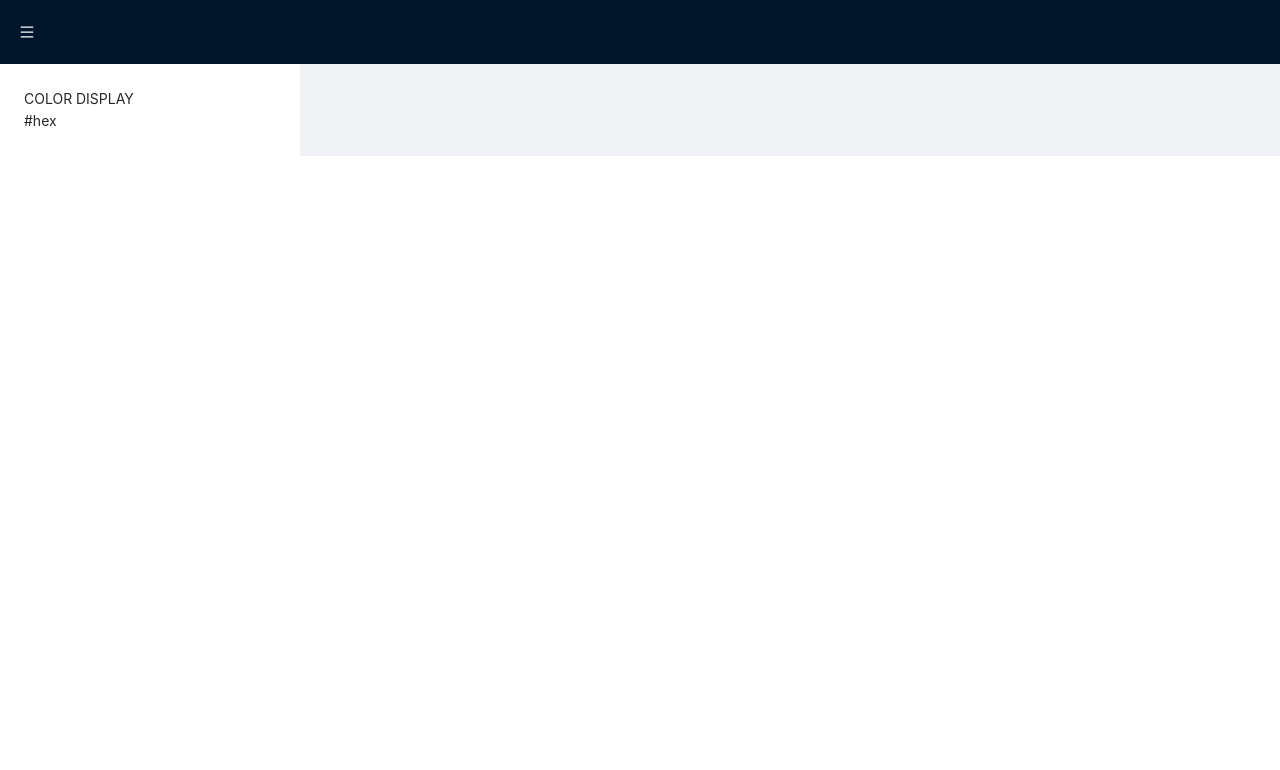
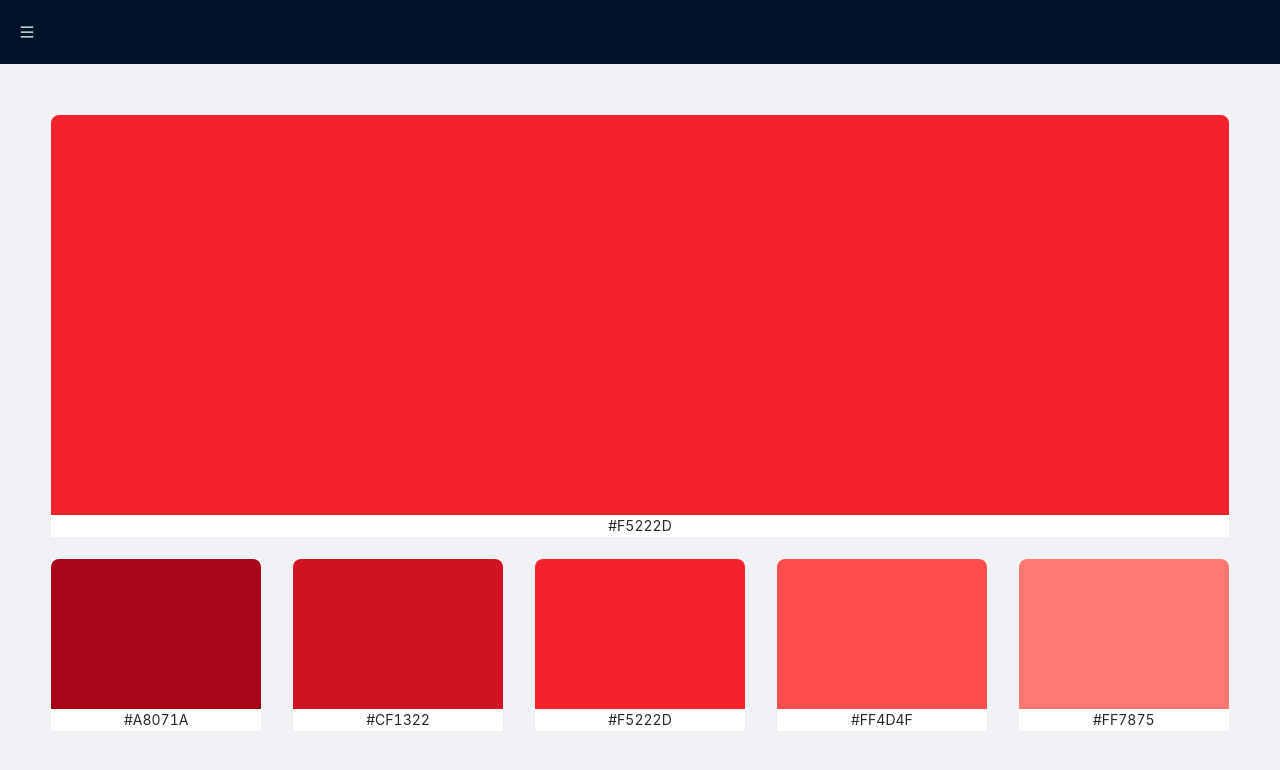
Before and after one commit to bshurts93/helpful-human-challenge, a React (Create React App) app: page / in a window 1280 px wide. Shown: the top 770 px of the page. Built offline with nearby package versions, Linux system fonts and the light colour scheme.

Commit message:
Setup sample page for a red hue span

```diff
--- a/src/constants/colors.js
+++ b/src/constants/colors.js
@@ -8,3 +8,7 @@ export const colorList = [
   "Brown",
   "Gray",
 ];
+
+export const gradients = {
+  red: ["#a8071a", "#cf1322", "#f5222d", "#ff4d4f", "#ff7875"],
+};
--- a/src/styles/App.css
+++ b/src/styles/App.css
@@ -12,3 +12,30 @@
 .site-layout .app-header {
   background: white;
 }
+
+/* SINGLE COLOR VIEW */
+.single-color__container {
+  padding: 50px;
+}
+
+.single-color__row {
+  margin-bottom: 20px;
+  border-radius: 8px;
+}
+
+.color-card {
+  border-radius: 8px 8px 0 0;
+  padding: 0;
+}
+
+.color-text {
+  text-align: center;
+}
+
+.color-main__hue {
+  height: 400px;
+}
+
+.color-mini__hue {
+  height: 150px;
+}
--- a/src/views/SingleColor.js
+++ b/src/views/SingleColor.js
@@ -1,19 +1,42 @@
 import React from "react";
 import { Card, Row, Col } from "antd";
+import { gradients } from "../constants/colors";
 
 class SingleColor extends React.Component {
   state = {};
 
   render() {
     return (
-      <div className="about-container">
-        <Row gutter={16}>
-          <Col span={8}>
-            <Card bordered={false} style={{ width: 300 }}>
-              <div className="color-card__mini">COLOR DISPLAY</div>
-              <div>#hex</div>
+      <div className="single-color__container">
+        <Row className="single-color__row" justify="space-around">
+          <Col span={24}>
+            <Card
+              bordered
+              hoverable
+              bodyStyle={{ padding: 0, borderRadius: 10 }}
+            >
+              <div
+                className="color-card color-main__hue"
+                style={{ background: `${gradients.red[2]}` }}
+              />
+
+              <div className="color-text">{gradients.red[2].toUpperCase()}</div>
             </Card>
           </Col>
+        </Row>
+        <Row className="single-color__row" justify="space-between">
+          {gradients.red.map((color) => (
+            <Col style={{ width: "18%" }}>
+              <Card bordered hoverable bodyStyle={{ padding: 0 }}>
+                <div
+                  className="color-card color-mini__hue"
+                  style={{ background: `${color}` }}
+                />
+
+                <div className="color-text">{color.toUpperCase()}</div>
+              </Card>
+            </Col>
+          ))}
         </Row>
       </div>
     );
```
